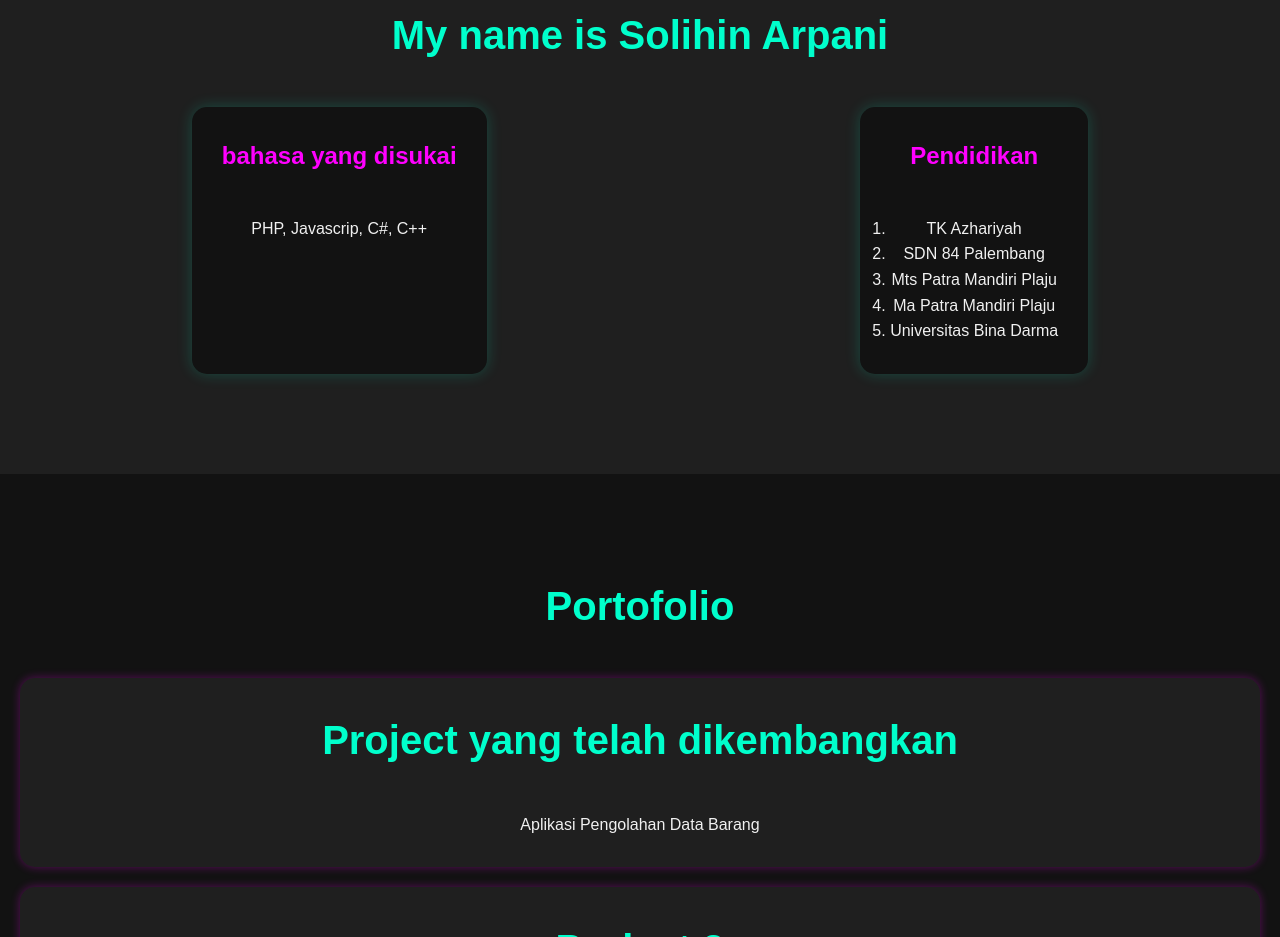
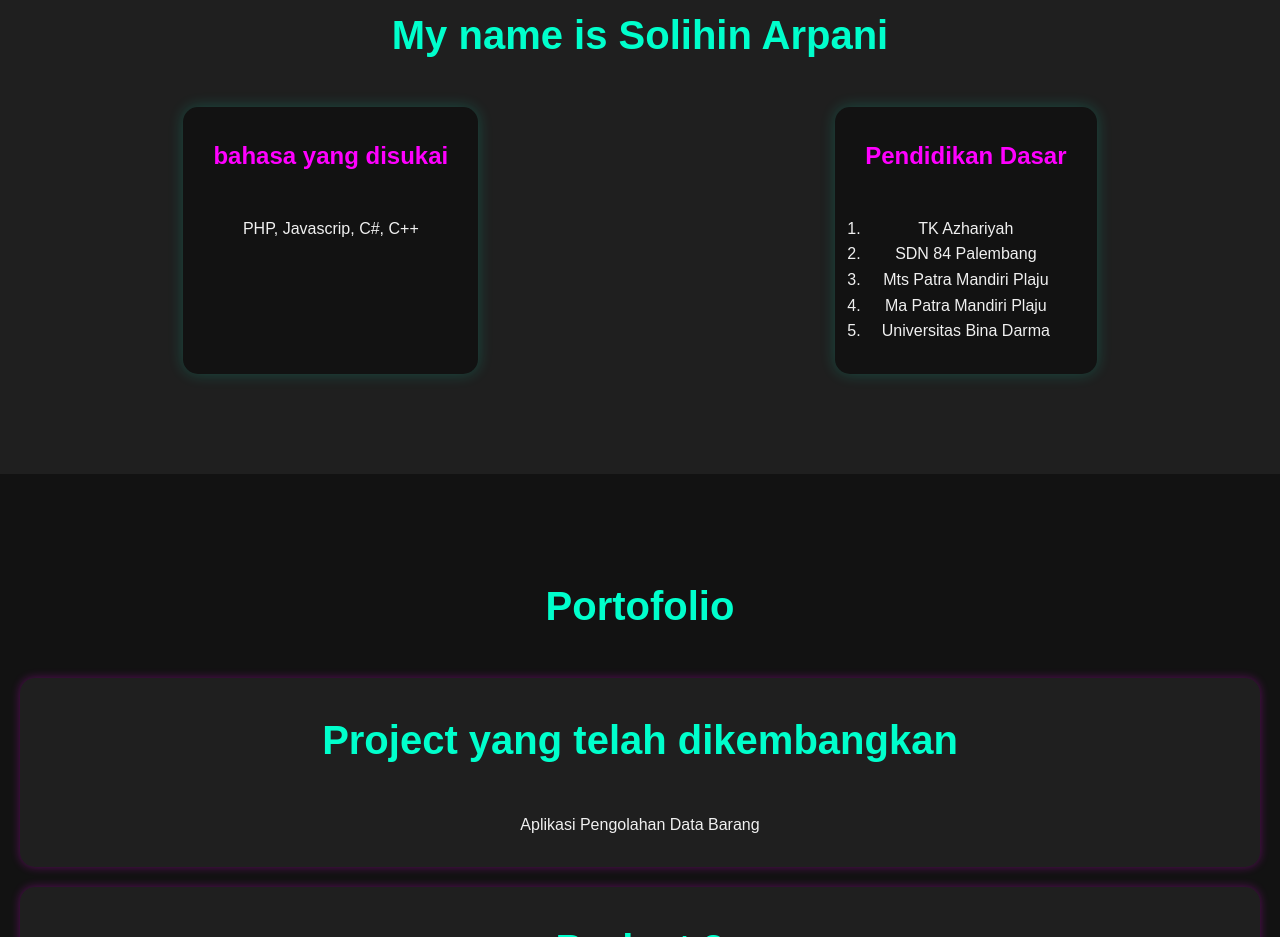
Before and after one commit to revou-fundamental-course/14-oct-24-solihin12345, a plain HTML site: page index.html in a window 1280 px wide. Shown: the part 1011-1948 px from the top of the page. Drawn offline with Linux system fonts and the light colour scheme.

Commit message:
memperbaiki index

```diff
--- a/index.html
+++ b/index.html
@@ -59,7 +59,7 @@
                         <p>PHP, Javascrip, C#, C++</p>
                     </div>
                     <div class="misi">
-                        <h1>Pendidikan</h1>
+                        <h1>Pendidikan Dasar</h1>
                         <ol>
                             <li>
                                TK Azhariyah
@@ -68,10 +68,10 @@
                                 SDN 84 Palembang
                             </li>
                             <li>
-                               Mts Patra Mandiri Plaju
+                                Mts Patra Mandiri Plaju
                             </li>
                             <li>
-                               Ma Patra Mandiri Plaju
+                                Ma Patra Mandiri Plaju
                             </li>
                             <li>
                                 Universitas Bina Darma
```
